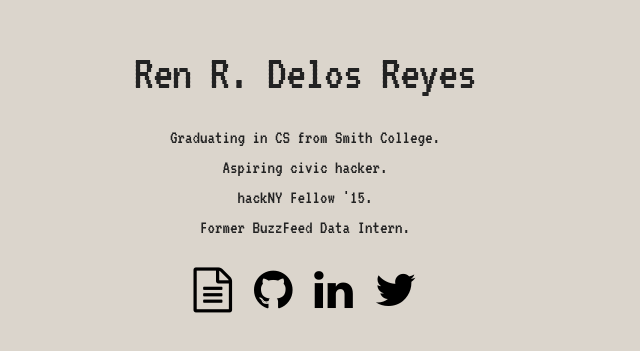
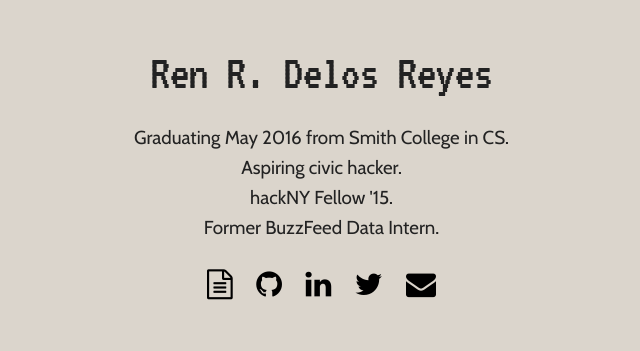
Before and after one commit to ralren/ralren.github.io, a plain HTML site: page index.html in a window 1280 px wide. Shown: the part 197-548 px from the top of the page, without its empty margins (314-954 px from the left). Drawn offline with nearby package versions, Linux system fonts and the light colour scheme; a web font is replaced by a local one.

Commit message:
Quick adjustments: added email and grad date

```diff
--- a/css/base.css
+++ b/css/base.css
@@ -25,6 +25,6 @@ h1 {
 }
 
 .description {
-  font-family: 'VT323';
+  font-family: 'Cabin';
   font-size: 125%;
 }
--- a/index.html
+++ b/index.html
@@ -4,7 +4,7 @@
 
     <!-- FONTS -->
     <link href='http://fonts.googleapis.com/css?family=VT323' rel='stylesheet' type='text/css'>
-    <link href='http://fonts.googleapis.com/css?family=Palanquin' rel='stylesheet' type='text/css'>
+    <link href='http://fonts.googleapis.com/css?family=Cabin' rel='stylesheet' type='text/css'>
 
     <!-- CSS -->
     <link rel="stylesheet" href="css/base.css">
@@ -16,7 +16,7 @@
       <div class="row">
         <h1>Ren R. Delos Reyes</h1>
         <div class="description">
-          Graduating in CS from Smith College.
+          Graduating May 2016 from Smith College in CS.
           <br>Aspiring civic hacker.
           <br>hackNY Fellow '15.
           <br>Former BuzzFeed Data Intern.
@@ -24,10 +24,11 @@
         </div>
       </div>
       <div id="icons" class = "row">
-        <a class="icon" href="resume.pdf"><i class="fa fa-file-text-o fa-3x"></i></a>
-        <a class="icon" href="http://www.github.com/ralren"><i class="fa fa-github fa-3x"></i></a>
-        <a class="icon" href="https://www.linkedin.com/in/ldelosreyes"><i class="fa fa-linkedin fa-3x"></i></a>
-        <a class="icon" href="http://www.twitter.com/craftsren"><i class="fa fa-twitter fa-3x"></i></a>
+        <a class="icon" href="resume.pdf"><i class="fa fa-file-text-o fa-2x"></i></a>
+        <a class="icon" href="http://www.github.com/ralren"><i class="fa fa-github fa-2x"></i></a>
+        <a class="icon" href="https://www.linkedin.com/in/ldelosreyes"><i class="fa fa-linkedin fa-2x"></i></a>
+        <a class="icon" href="http://www.twitter.com/craftsren"><i class="fa fa-twitter fa-2x"></i></a>
+        <a class="icon" href="mailto:delosreyes@gmail.com"><i class="fa fa-envelope fa-2x"></i></a>
       </div>
     </div>
   </body>
```
